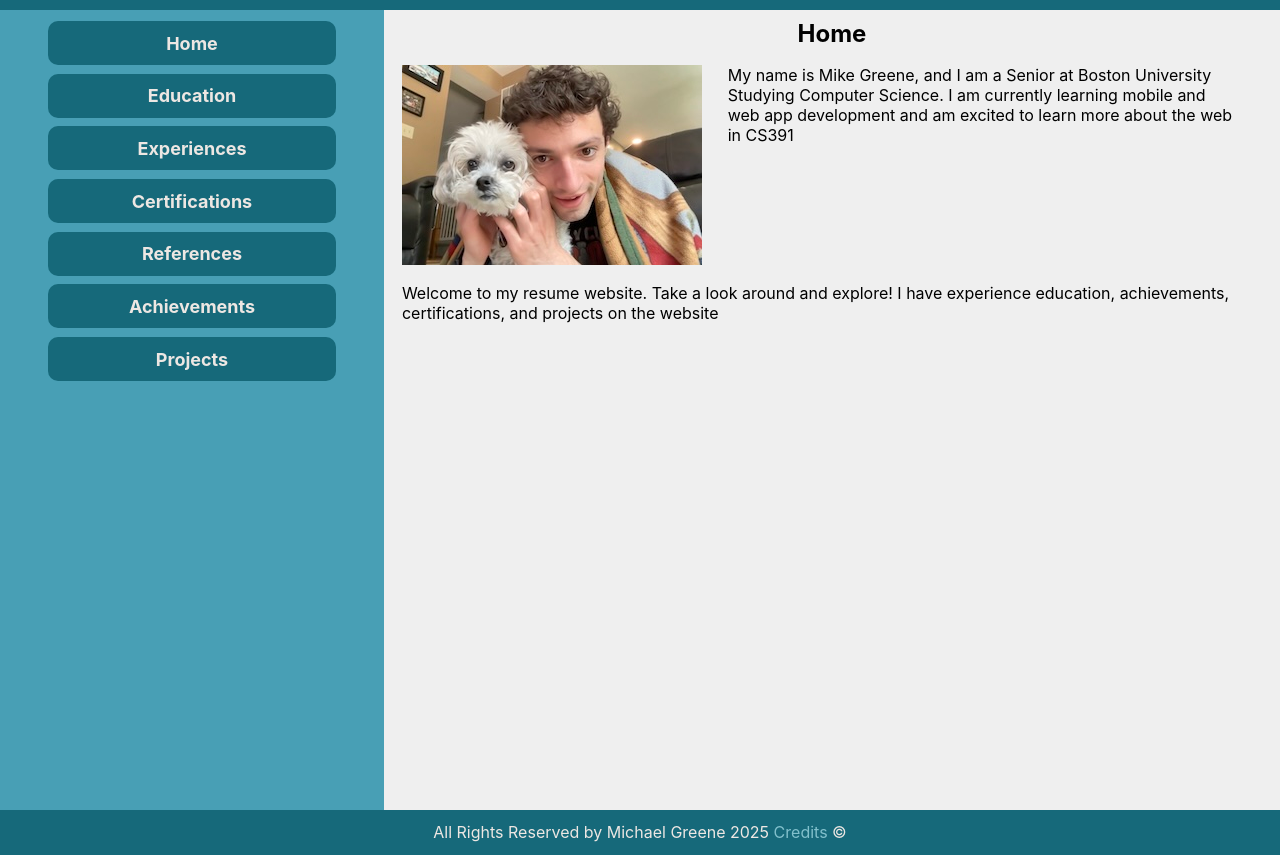
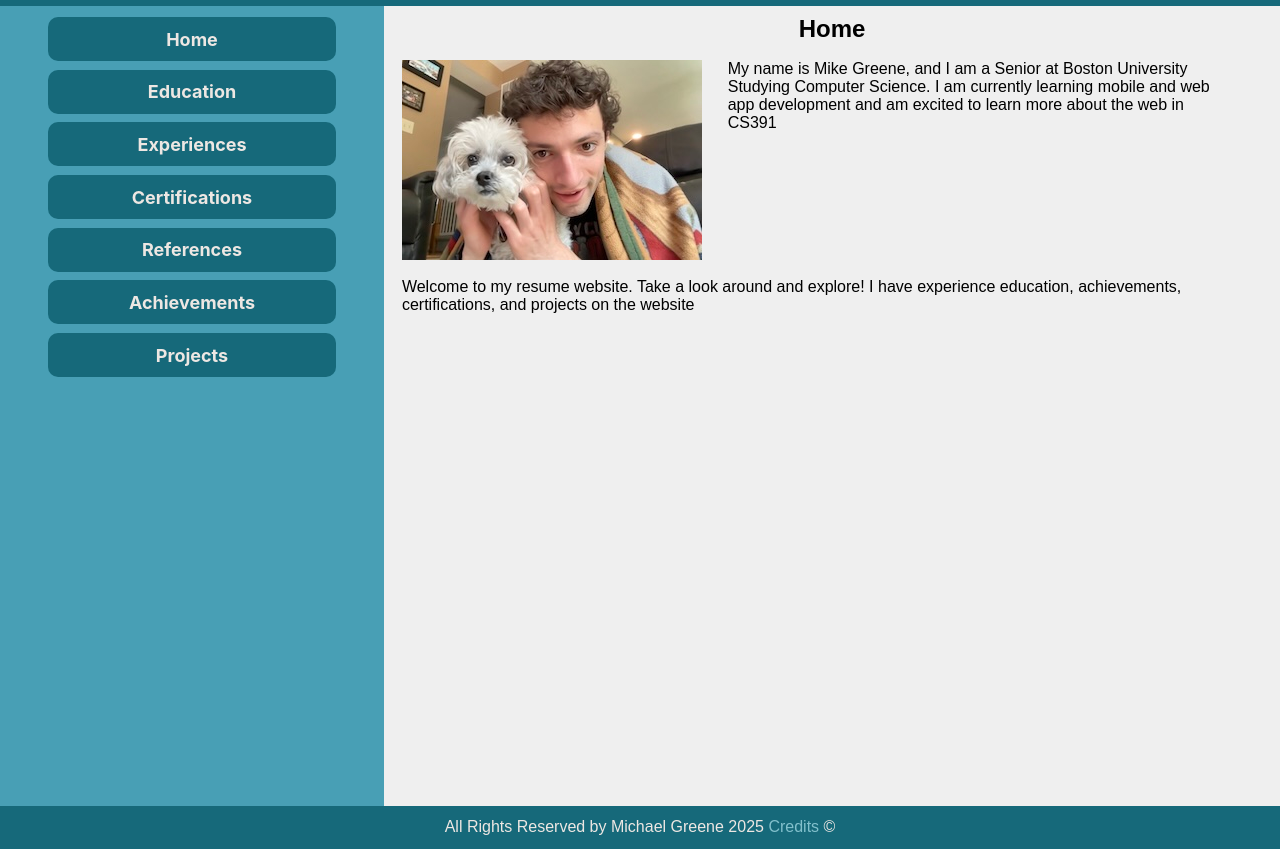
Before and after one commit to mike-gre52/mp1, a plain HTML site: page index.html in a window 1280 px wide. Shown: the part 75-930 px from the top of the page. Drawn offline with Linux system fonts and the light colour scheme.

Commit message:
added Arial to font-family font stack

```diff
--- a/style.css
+++ b/style.css
@@ -139,7 +139,7 @@ nav a {
 }
 
 h1, h2, h3 , p{
-    font-family: Inter, Serif, sans-serif;
+    font-family: Arial, Inter, Serif, sans-serif;
 }
 
 main{
```
